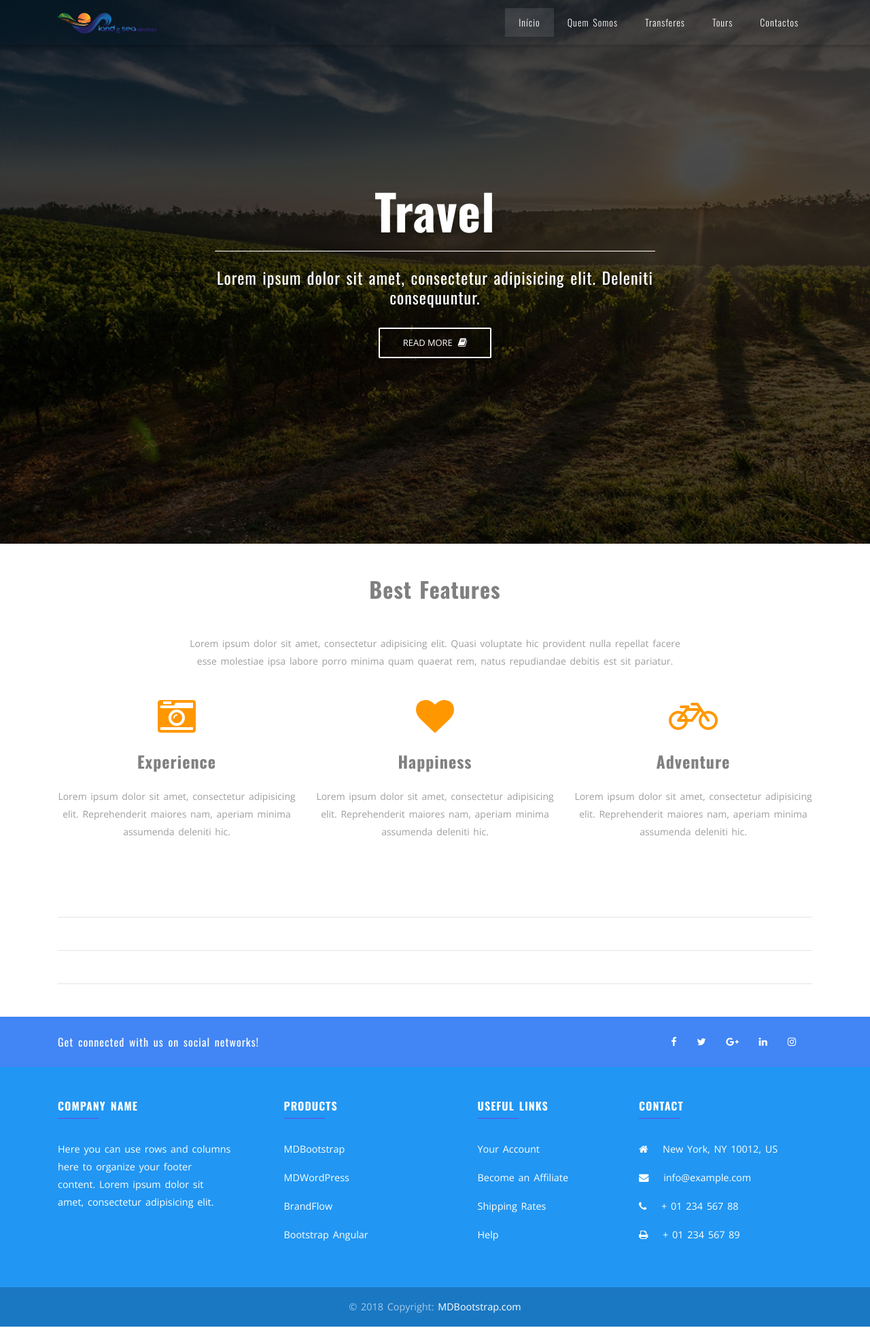
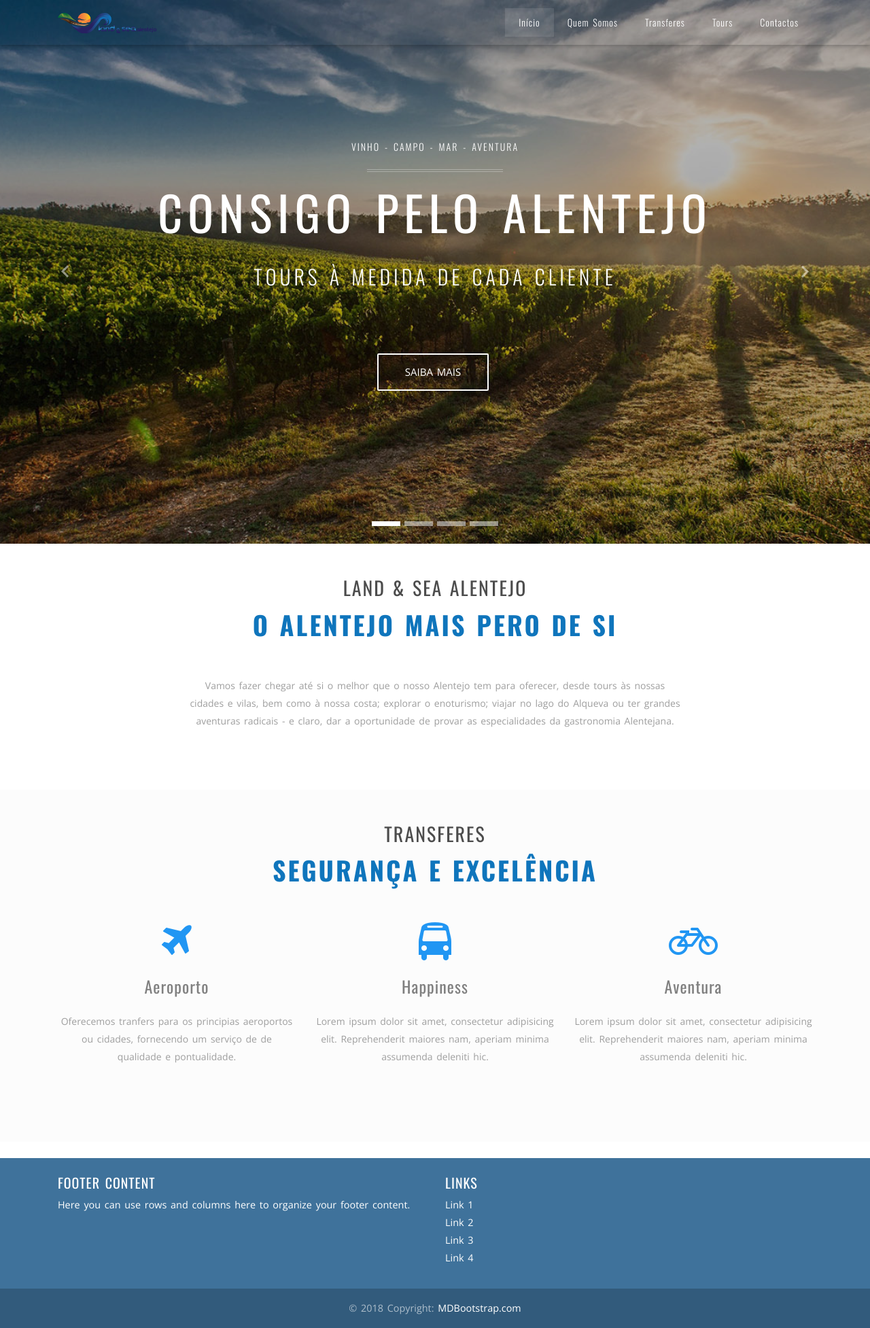
Before and after one commit to nmilho/lsa, a PHP site: page / in a window 1280 px wide. Shown: the whole page at 68% size. Run offline with PHP 8.4, Linux system fonts and the light colour scheme.

Commit message:
[WIP] First page

```diff
--- /dev/null
+++ b/css/carousel.css
@@ -0,0 +1,86 @@
+/* Necessary for full page carousel*/
+html,
+body,
+header,
+.view {
+    height: 100%;
+}
+
+/* Carousel*/
+.carousel,
+.carousel-item,
+.carousel-item.active {
+    height: 100%;
+}
+.carousel-inner {
+    height: 100%;
+}
+.carousel-item:nth-child(1) {
+    background-image: url("/photos/vinha04.jpg");
+    background-repeat: no-repeat;
+    background-size: cover;
+    background-position: center center;
+}
+.carousel-item:nth-child(2) {
+    background-image: url("/photos/vinha03.jpg");
+    background-repeat: no-repeat;
+    background-size: cover;
+    background-position: center center;
+}
+.carousel-item:nth-child(3) {
+    background-image: url("/photos/balao.jpg");
+    background-repeat: no-repeat;
+    background-size: cover;
+    background-position: center center;
+}
+.carousel-item:nth-child(4) {
+    background-image: url("/photos/olival01.jpg");
+    background-repeat: no-repeat;
+    background-size: cover;
+    background-position: center center;
+}
+
+.carousel .carousel-indicators li {
+    width: 2.625rem;
+    height: .425rem;
+    border-radius: 0;
+}
+
+
+
+
+.carousel-item .title {
+    font-family: "Oswald";
+    font-size: 70px;
+    line-height: 85px;
+    font-weight: 400;
+    letter-spacing: 8px;
+    word-spacing: 4px;
+}
+
+.carousel-item .sub-title {
+    font-family: "Oswald";
+    font-size: 30px;
+    letter-spacing: 5px;
+    font-weight: 300;
+    margin-bottom: 70px;
+}
+
+.carousel-item .topsub-title {
+    font-family: "Oswald";
+    font-weight: 300;
+    letter-spacing: 2px;
+    margin-bottom: 0;
+}
+
+.carousel-item .topsub-title:after {
+    content: "";
+    display: block;
+    width: 200px;
+    height: 4px;
+    margin: 20px auto 0;
+    background-color: transparent;
+    border-width: 1px 0;
+    border-style: solid;
+    border-color: rgba(255, 255, 255, 0.3);
+}
--- a/css/style.css
+++ b/css/style.css
@@ -25,7 +25,12 @@ h1, h2, h3, h4, h5, h6,
     padding-left: 20px;
     padding-right: 20px;
 }
+.top-nav-collapse {
+    background-color: #1b7cbf;
+}
 
+
+/* Necessary for full page intro*/
 html,
 body,
 header,
@@ -40,8 +45,33 @@ header,
     -o-background-size: cover;
     background-size: cover;
 }
+/*./ Necessary for full page intro*/
 
-.top-nav-collapse {
-    /*background-color: #1b7cbf;*/
-    background-color: #fff;
+
+/*-- Sections --*/
+section:nth-child(even) {
+	background-color: #fcfcfc;
 }
+
+section:nth-child(odd) {
+	background-color: #fff;
+}
+
+section .title {
+	font-family: "Oswald";
+    text-transform: uppercase;
+    color: #4c4c4c;
+    font-weight: 400;
+    letter-spacing: 2px;
+    font-size: 28px;
+}
+
+section .subtitle {
+	font-family: "Oswald";
+    text-transform: uppercase;
+    color: #0f75bc;
+    font-size: 38px;
+    line-height: 58px;
+    font-weight: 700;
+    letter-spacing: 3px;
+}
--- a/index.html
+++ b/index.html
@@ -14,6 +14,8 @@
     <link href="css/bootstrap.min.css" rel="stylesheet">
     <!-- Material Design Bootstrap -->
     <link href="css/mdb.min.css" rel="stylesheet">
+    <!-- Your custom carousel slides (optional) -->
+    <link href="css/carousel.css" rel="stylesheet">
     <!-- Your custom styles (optional) -->
     <link href="css/style.css" rel="stylesheet">
 </head>
@@ -71,7 +73,138 @@
         </nav>
         <!--/.Navbar-->
 
+        <!--Carousel Wrapper-->
+        <div id="carousel-example-1" class="carousel slide carousel-fade" data-ride="carousel" data-interval="false">
+
+            <!--Indicators-->
+            <ol class="carousel-indicators">
+                <li data-target="#carousel-example-1" data-slide-to="0" class="active"></li>
+                <li data-target="#carousel-example-1" data-slide-to="1"></li>
+                <li data-target="#carousel-example-1" data-slide-to="2"></li>
+                <li data-target="#carousel-example-1" data-slide-to="3"></li>
+            </ol>
+            <!--/.Indicators-->
+
+            <!--Slides-->
+            <div class="carousel-inner" role="listbox">
+
+                <!--First slide-->
+                <div class="carousel-item active">
                     <!--Mask-->
+                    <div class="view">
+                        <div class="full-bg-img flex-center mask rgba-black-light white-text">
+                            <ul class="animated fadeIn col-md-12 list-unstyled list-inline">
+                                <li>
+                                    <p class="topsub-title text-uppercase">Vinho - Campo - Mar - Aventura</p>
+                                </li>
+                                <li>
+                                    <h1 class="title text-uppercase">Consigo pelo Alentejo</h1>
+                                </li>
+                                <li>
+                                    <p class="sub-title text-uppercase py-4">Tours à medida de cada cliente</p>
+                                </li>
+                                <li class="list-inline-item">
+                                    <a href="#about" class="btn btn-lg btn-outline-white ml-0 waves-effect waves-light smooth-scroll">Saiba mais</a>
+                                </li>
+                            </ul>
+                        </div>
+                    </div>
+                    <!--/.Mask-->
+                </div>
+                <!--/.First slide-->
+
+                <!--Second slide -->
+                <div class="carousel-item">
+                    <!--Mask-->
+                    <div class="view">
+                        <div class="full-bg-img flex-center mask rgba-black-light white-text">
+                            <ul class="animated fadeIn col-md-12 list-unstyled">
+                                <li>
+                                    <p class="topsub-title text-uppercase">Vinho - Campo - Mar - Aventura</p>
+                                </li>
+                                <li>
+                                    <h1 class="title text-uppercase">Consigo pelo Alentejo</h1>
+                                </li>
+                                <li>
+                                    <p class="sub-title text-uppercase py-4">Tours à medida de cada cliente</p>
+                                </li>
+                                <li class="list-inline-item">
+                                    <a href="#about" class="btn btn-lg btn-outline-white ml-0 waves-effect waves-light smooth-scroll">Saiba mais</a>
+                                </li>
+                            </ul>
+                        </div>
+                    </div>
+                    <!--/.Mask-->
+                </div>
+                <!--/.Second slide -->
+
+                <!--Third slide-->
+                <div class="carousel-item">
+                    <!--Mask-->
+                    <div class="view">
+                        <div class="full-bg-img flex-center mask rgba-black-light white-text">
+                            <ul class="animated fadeIn col-md-12 list-unstyled">
+                                <li>
+                                    <p class="topsub-title text-uppercase">Vinho - Campo - Mar - Aventura</p>
+                                </li>
+                                <li>
+                                    <h1 class="title text-uppercase">Consigo pelo Alentejo</h1>
+                                </li>
+                                <li>
+                                    <p class="sub-title text-uppercase py-4">Tours à medida de cada cliente</p>
+                                </li>
+                                <li class="list-inline-item">
+                                    <a href="#about" class="btn btn-lg btn-outline-white ml-0 waves-effect waves-light smooth-scroll">Saiba mais</a>
+                                </li>
+                            </ul>
+                        </div>
+                    </div>
+                    <!--/.Mask-->
+                </div>
+                <!--/.Third slide-->
+
+                <!--Fouth slide-->
+                <div class="carousel-item">
+                    <!--Mask-->
+                    <div class="view">
+                        <div class="full-bg-img flex-center mask rgba-black-light white-text">
+                            <ul class="animated fadeIn col-md-12 list-unstyled">
+                                <li>
+                                    <p class="topsub-title text-uppercase">Vinho - Campo - Mar - Aventura</p>
+                                </li>
+                                <li>
+                                    <h1 class="title text-uppercase">Consigo pelo Alentejo</h1>
+                                </li>
+                                <li>
+                                    <p class="sub-title text-uppercase py-4">Tours à medida de cada cliente</p>
+                                </li>
+                                <li class="list-inline-item">
+                                    <a href="#about" class="btn btn-lg btn-outline-white ml-0 waves-effect waves-light smooth-scroll">Saiba mais</a>
+                                </li>
+                            </ul>
+                        </div>
+                    </div>
+                    <!--/.Mask-->
+                </div>
+                <!--/.Fouth slide-->
+
+            </div>
+            <!--/.Slides-->
+
+            <!--Controls-->
+            <a class="carousel-control-prev" href="#carousel-example-1" role="button" data-slide="prev">
+                <span class="carousel-control-prev-icon" aria-hidden="true"></span>
+                <span class="sr-only">Previous</span>
+            </a>
+            <a class="carousel-control-next" href="#carousel-example-1" role="button" data-slide="next">
+                <span class="carousel-control-next-icon" aria-hidden="true"></span>
+                <span class="sr-only">Next</span>
+            </a>
+            <!--/.Controls-->
+        </div>
+        <!--/.Carousel Wrapper-->
+
+        <!--Mask--><!--
         <div id="intro" class="view">
 
             <div class="full-bg-img">
@@ -84,13 +217,13 @@
 
                             <div class="col-md-10">
 
-                                <!-- Heading -->
+                                <!-- Heading --><!--
                                 <h2 class="display-3 font-weight-bold white-text mb-2">Travel</h2>
 
-                                <!-- Divider -->
+                                <!-- Divider --><!--
                                 <hr class="hr-light">
 
-                                <!-- Description -->
+                                <!-- Description --><!--
                                 <h4 class="white-text my-4">Lorem ipsum dolor sit amet, consectetur adipisicing elit. Deleniti consequuntur.</h4>
                                 <button type="button" class="btn btn-outline-white">Read more<i class="fa fa-book ml-2"></i></button>
 
@@ -112,15 +245,17 @@
     <!--Main Navigation-->
 
     <!--Main layout-->
-    <main class="mt-5">
-        <div class="container">
+    <main class="mt-0">
 
 
-            <!--Section: Best Features-->
-            <section id="best-features" class="text-center">
 
+
+            <!--Section: About-->
+            <section id="about" class="text-center py-5">
+                <div class="container">
                     <!-- Heading -->
-                <h2 class="mb-5 font-weight-bold">Best Features</h2>
+                    <h2 class="title">Land & Sea Alentejo</h2>
+                    <p class="subtitle mb-5">O ALentejo mais pero de si</p>
 
                     <!--Grid row-->
                     <div class="row d-flex justify-content-center mb-4">
@@ -129,23 +264,43 @@
                         <div class="col-md-8">
 
                             <!-- Description -->
-                        <p class="grey-text">Lorem ipsum dolor sit amet, consectetur adipisicing elit. Quasi voluptate hic provident nulla repellat
-                            facere esse molestiae ipsa labore porro minima quam quaerat rem, natus repudiandae debitis est
-                            sit pariatur.</p>
+                            <p class="grey-text">Vamos fazer chegar até si o melhor que o nosso Alentejo tem para oferecer, desde tours às nossas cidades e vilas, bem como à nossa costa; explorar o enoturismo; viajar no lago do Alqueva ou ter grandes aventuras radicais - e claro, dar a oportunidade de provar as especialidades da gastronomia Alentejana.</p>
 
                         </div>
                         <!--Grid column-->
 
                     </div>
                     <!--Grid row-->
+                </div>
+            </section>
+            <!--Section: About-->
+
+
+
+
+
+            <!--Section: Transfers-->
+            <section id="transfers" class="text-center py-5">
+                <div class="container">
+                    <!-- Heading -->
+                    <h2 class="title">Transferes</h2>
+                    <p class="subtitle mb-5">Segurança e Excelência</p>
 
                     <!--Grid row-->
                     <div class="row">
 
                         <!--Grid column-->
                         <div class="col-md-4 mb-5">
-                        <i class="fa fa-camera-retro fa-4x orange-text"></i>
-                        <h4 class="my-4 font-weight-bold">Experience</h4>
+                            <i class="fa fa-plane fa-4x blue-text"></i>
+                            <h4 class="my-4">Aeroporto</h4>
+                            <p class="grey-text">Oferecemos tranfers para os principias aeroportos ou cidades, fornecendo um serviço de de qualidade e pontualidade.</p>
+                        </div>
+                        <!--Grid column-->
+
+                        <!--Grid column-->
+                        <div class="col-md-4 mb-5">
+                            <i class="fa fa-bus fa-4x blue-text"></i>
+                            <h4 class="my-4">Happiness</h4>
                             <p class="grey-text">Lorem ipsum dolor sit amet, consectetur adipisicing elit. Reprehenderit maiores nam, aperiam minima
                                 assumenda deleniti hic.</p>
                         </div>
@@ -153,17 +308,8 @@
 
                         <!--Grid column-->
                         <div class="col-md-4 mb-5">
-                        <i class="fa fa-heart fa-4x orange-text"></i>
-                        <h4 class="my-4 font-weight-bold">Happiness</h4>
-                        <p class="grey-text">Lorem ipsum dolor sit amet, consectetur adipisicing elit. Reprehenderit maiores nam, aperiam minima
-                            assumenda deleniti hic.</p>
-                    </div>
-                    <!--Grid column-->
-
-                    <!--Grid column-->
-                    <div class="col-md-4 mb-5">
-                        <i class="fa fa-bicycle fa-4x orange-text"></i>
-                        <h4 class="my-4 font-weight-bold">Adventure</h4>
+                            <i class="fa fa-bicycle fa-4x blue-text"></i>
+                            <h4 class="my-4">Aventura</h4>
                             <p class="grey-text">Lorem ipsum dolor sit amet, consectetur adipisicing elit. Reprehenderit maiores nam, aperiam minima
                                 assumenda deleniti hic.</p>
                         </div>
@@ -171,12 +317,19 @@
 
                     </div>
                     <!--Grid row-->
-
+                </div>
             </section>
-            <!--Section: Best Features-->
+            <!--Section: Transferss-->
 
 
-            <hr class="my-5">
+
+
+
+
+
+
+
+
 
             <!--Section: Examples-->
             <section id="examples">
@@ -186,7 +339,11 @@
             </section>
             <!--Section: Examples-->
 
-            <hr class="my-5">
+
+
+
+
+
 
             <!--Section: Gallery-->
             <section id="gallery">
@@ -196,7 +353,13 @@
             </section>
             <!--Section: Gallery-->
 
-            <hr class="my-5">
+
+
+
+
+
+
+
 
             <!--Section: Contact-->
             <section id="contact">
@@ -206,136 +369,46 @@
             </section>
             <!--Section: Contact-->
 
-        </div>
     </main>
     <!--Main layout-->
 
 
     <!--Footer-->
-    <footer class="page-footer font-small blue">
-
-        <!-- Social buttons -->
-        <div class="primary-color">
-            <div class="container">
-                <!--Grid row-->
-                <div class="row py-4 d-flex align-items-center">
-
-                    <!--Grid column-->
-                    <div class="col-md-6 col-lg-5 text-center text-md-left mb-4 mb-md-0">
-                        <h6 class="mb-0 white-text">Get connected with us on social networks!</h6>
-                    </div>
-                    <!--Grid column-->
-
-                    <!--Grid column-->
-                    <div class="col-md-6 col-lg-7 text-center text-md-right">
-                        <!--Facebook-->
-                        <a class="fb-ic ml-0">
-                            <i class="fa fa-facebook white-text mr-4"> </i>
-                        </a>
-                        <!--Twitter-->
-                        <a class="tw-ic">
-                            <i class="fa fa-twitter white-text mr-4"> </i>
-                        </a>
-                        <!--Google +-->
-                        <a class="gplus-ic">
-                            <i class="fa fa-google-plus white-text mr-4"> </i>
-                        </a>
-                        <!--Linkedin-->
-                        <a class="li-ic">
-                            <i class="fa fa-linkedin white-text mr-4"> </i>
-                        </a>
-                        <!--Instagram-->
-                        <a class="ins-ic">
-                            <i class="fa fa-instagram white-text mr-lg-4"> </i>
-                        </a>
-                    </div>
-                    <!--Grid column-->
-
-                </div>
-                <!--Grid row-->
-            </div>
-        </div>
-        <!-- Social buttons -->
-
+    <footer class="page-footer text-center text-md-left font-small unique-color pt-4 mt-4">
 
         <!--Footer Links-->
-        <div class="container mt-5 mb-4 text-center text-md-left">
-            <div class="row mt-3">
+        <div class="container text-center text-md-left">
+            <div class="row">
 
                 <!--First column-->
-                <div class="col-md-3 col-lg-4 col-xl-3 mb-4">
-                    <h6 class="text-uppercase font-weight-bold">
-                        <strong>Company name</strong>
-                    </h6>
-                    <hr class="deep-purple accent-2 mb-4 mt-0 d-inline-block mx-auto" style="width: 60px;">
-                    <p>Here you can use rows and columns here to organize your footer content. Lorem ipsum dolor sit
-                        amet, consectetur adipisicing elit.</p>
+                <div class="col-md-6 pb-3">
+                    <h5 class="text-uppercase">Footer Content</h5>
+                    <p>Here you can use rows and columns here to organize your footer content.</p>
                 </div>
                 <!--/.First column-->
 
                 <!--Second column-->
-                <div class="col-md-2 col-lg-2 col-xl-2 mx-auto mb-4">
-                    <h6 class="text-uppercase font-weight-bold">
-                        <strong>Products</strong>
-                    </h6>
-                    <hr class="deep-purple accent-2 mb-4 mt-0 d-inline-block mx-auto" style="width: 60px;">
-                    <p>
-                        <a href="#!">MDBootstrap</a>
-                    </p>
-                    <p>
-                        <a href="#!">MDWordPress</a>
-                    </p>
-                    <p>
-                        <a href="#!">BrandFlow</a>
-                    </p>
-                    <p>
-                        <a href="#!">Bootstrap Angular</a>
-                    </p>
+                <div class="col-md-6 pb-3">
+                    <h5 class="text-uppercase">Links</h5>
+                    <ul class="list-unstyled">
+                        <li>
+                            <a href="#!">Link 1</a>
+                        </li>
+                        <li>
+                            <a href="#!">Link 2</a>
+                        </li>
+                        <li>
+                            <a href="#!">Link 3</a>
+                        </li>
+                        <li>
+                            <a href="#!">Link 4</a>
+                        </li>
+                    </ul>
                 </div>
                 <!--/.Second column-->
-
-                <!--Third column-->
-                <div class="col-md-3 col-lg-2 col-xl-2 mx-auto mb-4">
-                    <h6 class="text-uppercase font-weight-bold">
-                        <strong>Useful links</strong>
-                    </h6>
-                    <hr class="deep-purple accent-2 mb-4 mt-0 d-inline-block mx-auto" style="width: 60px;">
-                    <p>
-                        <a href="#!">Your Account</a>
-                    </p>
-                    <p>
-                        <a href="#!">Become an Affiliate</a>
-                    </p>
-                    <p>
-                        <a href="#!">Shipping Rates</a>
-                    </p>
-                    <p>
-                        <a href="#!">Help</a>
-                    </p>
-                </div>
-                <!--/.Third column-->
-
-                <!--Fourth column-->
-                <div class="col-md-4 col-lg-3 col-xl-3">
-                    <h6 class="text-uppercase font-weight-bold">
-                        <strong>Contact</strong>
-                    </h6>
-                    <hr class="deep-purple accent-2 mb-4 mt-0 d-inline-block mx-auto" style="width: 60px;">
-                    <p>
-                        <i class="fa fa-home mr-3"></i> New York, NY 10012, US</p>
-                    <p>
-                        <i class="fa fa-envelope mr-3"></i> info@example.com</p>
-                    <p>
-                        <i class="fa fa-phone mr-3"></i> + 01 234 567 88</p>
-                    <p>
-                        <i class="fa fa-print mr-3"></i> + 01 234 567 89</p>
-                </div>
-                <!--/.Fourth column-->
-
             </div>
         </div>
         <!--/.Footer Links-->
-
 
         <!--Copyright-->
         <div class="footer-copyright py-3 text-center">
@@ -360,6 +433,8 @@
     <script type="text/javascript" src="js/bootstrap.min.js"></script>
     <!-- MDB core JavaScript -->
     <script type="text/javascript" src="js/mdb.min.js"></script>
+    <!-- Smooth-Scroll JavaScript -->
+    <script type="text/javascript" src="js/smooth-scroll.js"></script>
 </body>
 
 </html>
```
Also changed, not shown: js/smooth-scroll.js (added, +36 -0 lines), photos/balao.jpg (added), photos/olival01.jpg (added), photos/vinha03.jpg (added). Lines whose indentation alone changed are shown as unchanged.
